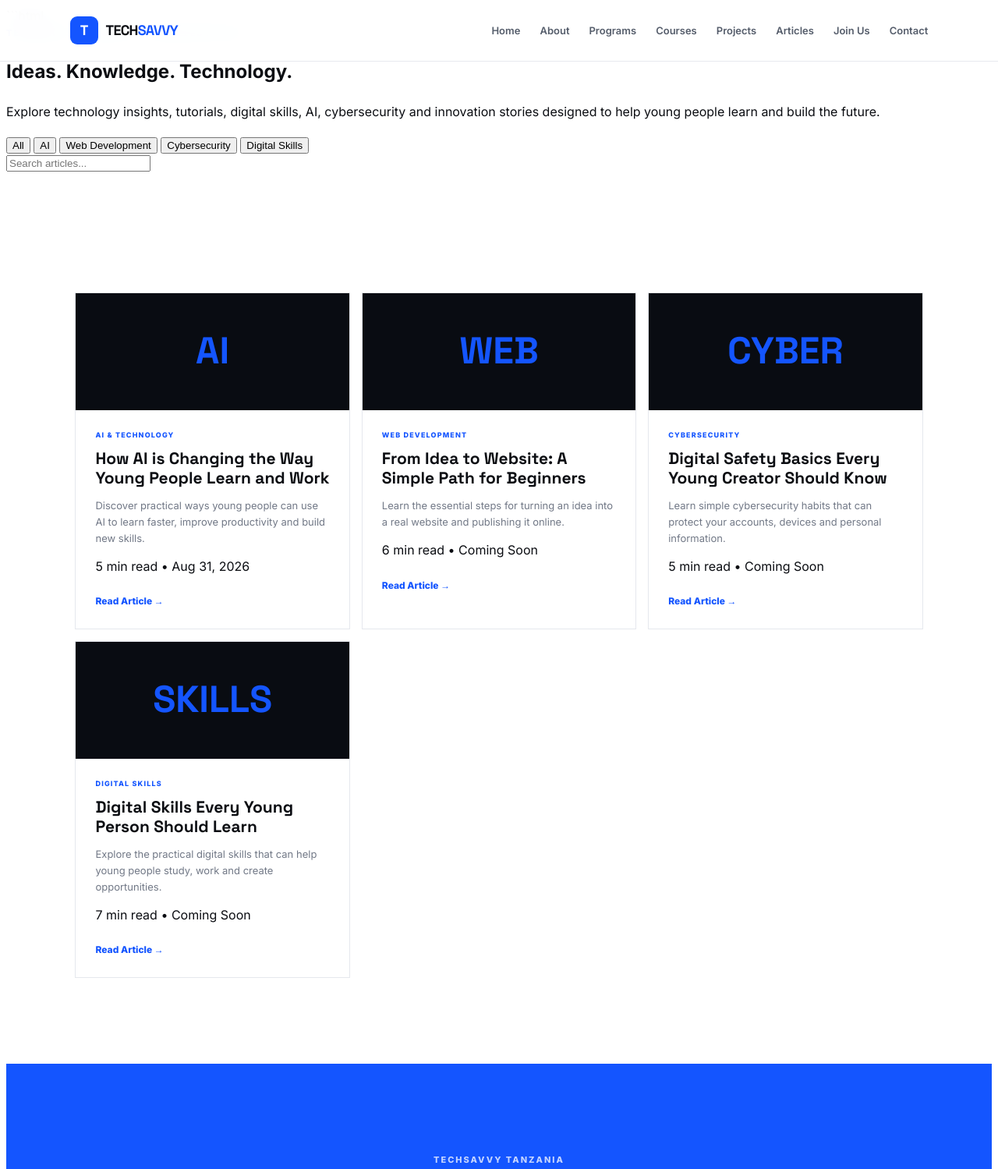
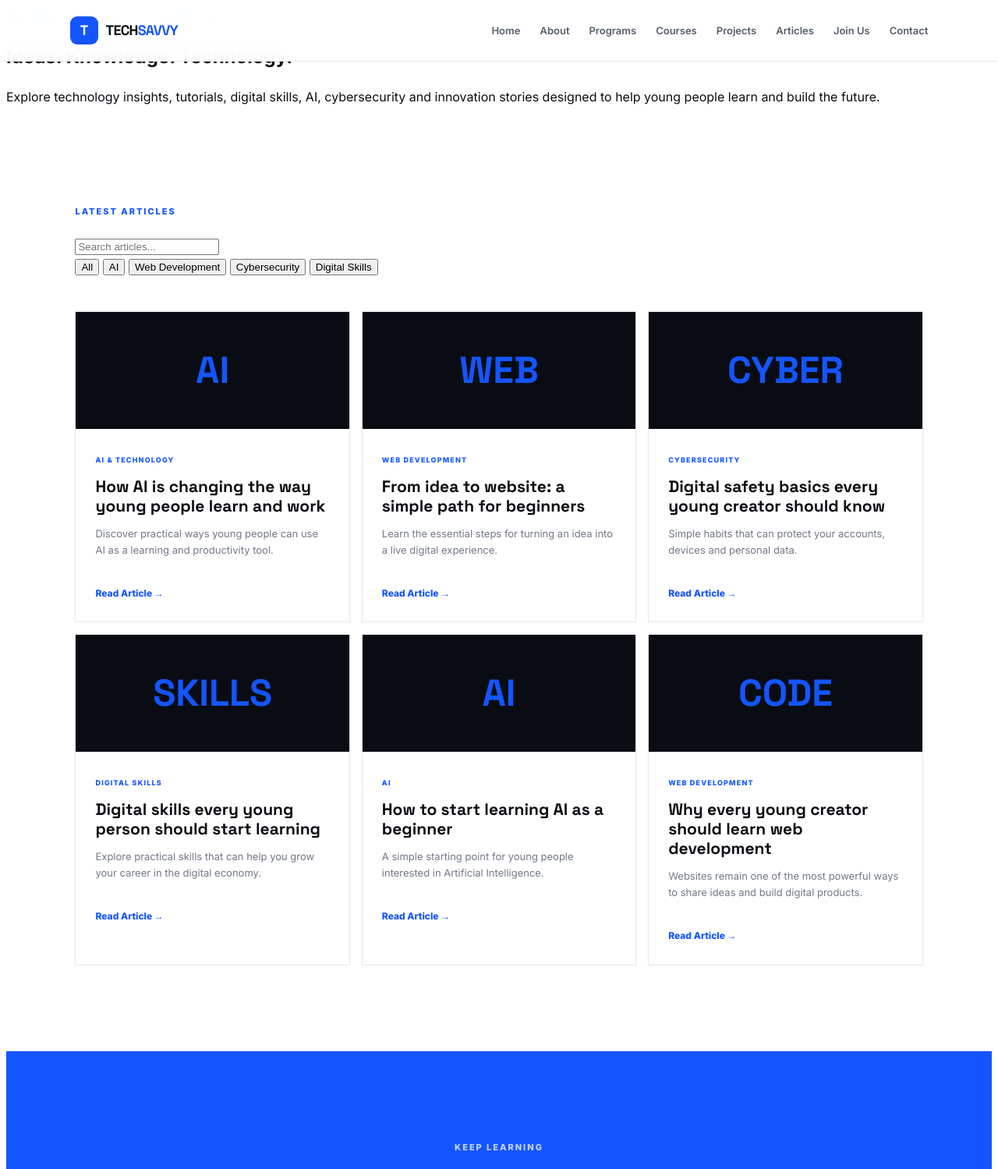
Before and after one commit to Techsavvy255/Techsavvy-Tanzania, a plain HTML site: page articles.html in a window 1280 px wide. Shown: the top 1499 px of the page at 78% size. Drawn offline with Linux system fonts and the light colour scheme.

Commit message:
Update articles.html

````diff
--- a/articles.html
+++ b/articles.html
@@ -1,4 +1,3 @@
-```html
 <!DOCTYPE html>
 <html lang="en">
 
@@ -8,7 +7,7 @@
     <meta name="viewport" content="width=device-width, initial-scale=1.0">
 
     <meta name="description"
-        content="Techsavvy Tanzania Knowledge Hub — technology insights, AI, cybersecurity, web development and digital skills.">
+        content="Read technology articles, tutorials, AI insights, cybersecurity tips and digital skills from Techsavvy Tanzania.">
 
     <meta name="keywords"
         content="Techsavvy Tanzania, technology articles, AI, cybersecurity, web development, digital skills">
@@ -18,10 +17,7 @@
     <title>Articles | Techsavvy Tanzania</title>
 
     <link rel="preconnect" href="https://fonts.googleapis.com">
-
-    <link rel="preconnect"
-        href="https://fonts.gstatic.com"
-        crossorigin>
+    <link rel="preconnect" href="https://fonts.gstatic.com" crossorigin>
 
     <link
         href="https://fonts.googleapis.com/css2?family=Inter:wght@400;500;600;700;800&family=Space+Grotesk:wght@500;600;700&display=swap"
@@ -30,7 +26,6 @@
     <link rel="stylesheet" href="style.css">
 
 </head>
-
 
 <body>
 
@@ -54,25 +49,15 @@
 
     <nav class="nav-menu" id="navMenu">
 
-        <a href="index.html">
-            Home
-        </a>
+        <a href="index.html">Home</a>
 
-        <a href="index.html#about">
-            About
-        </a>
+        <a href="index.html#about">About</a>
 
-        <a href="index.html#programs">
-            Programs
-        </a>
+        <a href="index.html#programs">Programs</a>
 
-        <a href="index.html#courses">
-            Courses
-        </a>
+        <a href="index.html#courses">Courses</a>
 
-        <a href="index.html#projects">
-            Projects
-        </a>
+        <a href="index.html#projects">Projects</a>
 
         <a href="articles.html" class="active">
             Articles
@@ -92,8 +77,7 @@
     <button
         class="menu-btn"
         id="menuBtn"
-        aria-label="Open menu"
-    >
+        aria-label="Open menu">
         ☰
     </button>
 
@@ -101,90 +85,32 @@
 
 
 
-<!-- ================= HERO ================= -->
+<!-- ================= ARTICLES HERO ================= -->
 
-<section class="article-hero">
+<section class="articles-hero">
 
-    <div class="section-label">
+    <div class="articles-hero-content">
+
+        <span class="section-label">
             TECHSAVVY TANZANIA • KNOWLEDGE HUB
-    </div>
-
+        </span>
 
         <h1>
 
             Ideas.
-
-        <span>Knowledge.</span>
-
-        Technology.
+            Knowledge.
+            <span>Technology.</span>
 
         </h1>
 
-
         <p>
 
-        Explore technology insights, tutorials, digital skills,
-        AI, cybersecurity and innovation stories designed to
-        help young people learn and build the future.
+            Explore technology insights, tutorials,
+            digital skills, AI, cybersecurity and
+            innovation stories designed to help
+            young people learn and build the future.
 
         </p>
-
-</section>
-
-
-
-<!-- ================= CATEGORY FILTER ================= -->
-
-<section class="article-tools">
-
-    <div class="category-buttons">
-
-        <button
-            class="category-btn active"
-            onclick="filterArticles('all')"
-        >
-            All
-        </button>
-
-        <button
-            class="category-btn"
-            onclick="filterArticles('ai')"
-        >
-            AI
-        </button>
-
-        <button
-            class="category-btn"
-            onclick="filterArticles('web')"
-        >
-            Web Development
-        </button>
-
-        <button
-            class="category-btn"
-            onclick="filterArticles('cyber')"
-        >
-            Cybersecurity
-        </button>
-
-        <button
-            class="category-btn"
-            onclick="filterArticles('digital')"
-        >
-            Digital Skills
-        </button>
-
-    </div>
-
-
-    <div class="article-search">
-
-        <input
-            type="text"
-            id="articleSearch"
-            placeholder="Search articles..."
-            onkeyup="searchArticles()"
-        >
 
     </div>
 
@@ -196,16 +122,73 @@
 
 <section class="section articles-page">
 
+    <div class="section-label">
+        LATEST ARTICLES
+    </div>
+
+
+    <!-- SEARCH -->
+
+    <div class="article-tools">
+
+        <input
+            type="text"
+            id="searchArticles"
+            placeholder="Search articles..."
+            aria-label="Search articles">
+
+    </div>
+
+
+    <!-- CATEGORIES -->
+
+    <div class="article-categories">
+
+        <button
+            class="category-btn active"
+            data-category="all">
+            All
+        </button>
+
+        <button
+            class="category-btn"
+            data-category="AI">
+            AI
+        </button>
+
+        <button
+            class="category-btn"
+            data-category="Web Development">
+            Web Development
+        </button>
+
+        <button
+            class="category-btn"
+            data-category="Cybersecurity">
+            Cybersecurity
+        </button>
+
+        <button
+            class="category-btn"
+            data-category="Digital Skills">
+            Digital Skills
+        </button>
+
+    </div>
+
+
+
+    <!-- ARTICLE GRID -->
+
     <div class="article-grid" id="articleGrid">
 
 
-        <!-- ================= AI ARTICLE ================= -->
+        <!-- ARTICLE 1 -->
 
         <article
             class="article-card"
-            data-category="ai"
-            data-title="How AI is changing the way young people learn and work"
-        >
+            data-category="AI"
+            data-title="How AI is changing the way young people learn and work">
 
             <div class="article-image">
                 AI
@@ -218,43 +201,20 @@
                     AI & TECHNOLOGY
                 </span>
 
-
                 <h3>
-                    How AI is Changing the Way
-                    Young People Learn and Work
+                    How AI is changing the way
+                    young people learn and work
                 </h3>
 
-
                 <p>
-
-                    Discover practical ways young people
-                    can use AI to learn faster, improve
-                    productivity and build new skills.
-
+                    Discover practical ways young
+                    people can use AI as a learning
+                    and productivity tool.
                 </p>
 
-
-                <div class="article-card-meta">
-
-                    <span>
-                        5 min read
-                    </span>
-
-                    <span>
-                        •
-                    </span>
-
-                    <span>
-                        Aug 31, 2026
-                    </span>
-
-                </div>
-
-
                 <a
-                    href="articles/ai-learning.html"
-                    class="article-read"
-                >
+                    href="article-ai.html"
+                    class="text-link">
                     Read Article →
                 </a>
 
@@ -264,13 +224,12 @@
 
 
 
-        <!-- ================= WEB ARTICLE ================= -->
+        <!-- ARTICLE 2 -->
 
         <article
             class="article-card"
-            data-category="web"
-            data-title="From idea to website a simple path for beginners"
-        >
+            data-category="Web Development"
+            data-title="From idea to website a simple path for beginners">
 
             <div class="article-image">
                 WEB
@@ -283,44 +242,20 @@
                     WEB DEVELOPMENT
                 </span>
 
-
                 <h3>
-                    From Idea to Website:
-                    A Simple Path for Beginners
+                    From idea to website:
+                    a simple path for beginners
                 </h3>
 
-
                 <p>
-
-                    Learn the essential steps for turning
-                    an idea into a real website and
-                    publishing it online.
-
+                    Learn the essential steps for
+                    turning an idea into a live
+                    digital experience.
                 </p>
 
-
-                <div class="article-card-meta">
-
-                    <span>
-                        6 min read
-                    </span>
-
-                    <span>
-                        •
-                    </span>
-
-                    <span>
-                        Coming Soon
-                    </span>
-
-                </div>
-
-
                 <a
-                    href="#"
-                    class="article-read"
-                    onclick="comingSoon(event)"
-                >
+                    href="article-web.html"
+                    class="text-link">
                     Read Article →
                 </a>
 
@@ -330,13 +265,12 @@
 
 
 
-        <!-- ================= CYBER ARTICLE ================= -->
+        <!-- ARTICLE 3 -->
 
         <article
             class="article-card"
-            data-category="cyber"
-            data-title="Digital safety basics every young creator should know"
-        >
+            data-category="Cybersecurity"
+            data-title="Digital safety basics every young creator should know">
 
             <div class="article-image">
                 CYBER
@@ -349,44 +283,20 @@
                     CYBERSECURITY
                 </span>
 
-
                 <h3>
-                    Digital Safety Basics Every
-                    Young Creator Should Know
+                    Digital safety basics every
+                    young creator should know
                 </h3>
 
-
                 <p>
-
-                    Learn simple cybersecurity habits that
-                    can protect your accounts, devices
-                    and personal information.
-
+                    Simple habits that can protect
+                    your accounts, devices and
+                    personal data.
                 </p>
 
-
-                <div class="article-card-meta">
-
-                    <span>
-                        5 min read
-                    </span>
-
-                    <span>
-                        •
-                    </span>
-
-                    <span>
-                        Coming Soon
-                    </span>
-
-                </div>
-
-
                 <a
-                    href="#"
-                    class="article-read"
-                    onclick="comingSoon(event)"
-                >
+                    href="article-cyber.html"
+                    class="text-link">
                     Read Article →
                 </a>
 
@@ -396,13 +306,12 @@
 
 
 
-        <!-- ================= DIGITAL SKILLS ================= -->
+        <!-- ARTICLE 4 -->
 
         <article
             class="article-card"
-            data-category="digital"
-            data-title="Digital skills every young person should learn"
-        >
+            data-category="Digital Skills"
+            data-title="Digital skills young people should learn">
 
             <div class="article-image">
                 SKILLS
@@ -415,44 +324,102 @@
                     DIGITAL SKILLS
                 </span>
 
-
                 <h3>
-                    Digital Skills Every Young
-                    Person Should Learn
+                    Digital skills every young
+                    person should start learning
                 </h3>
 
-
                 <p>
-
-                    Explore the practical digital skills
-                    that can help young people study,
-                    work and create opportunities.
-
+                    Explore practical skills that
+                    can help you grow your career
+                    in the digital economy.
                 </p>
 
-
-                <div class="article-card-meta">
-
-                    <span>
-                        7 min read
-                    </span>
-
-                    <span>
-                        •
-                    </span>
-
-                    <span>
-                        Coming Soon
-                    </span>
+                <a
+                    href="article-skills.html"
+                    class="text-link">
+                    Read Article →
+                </a>
 
             </div>
 
+        </article>
+
+
+
+        <!-- ARTICLE 5 -->
+
+        <article
+            class="article-card"
+            data-category="AI"
+            data-title="How to start learning AI as a beginner">
+
+            <div class="article-image">
+                AI
+            </div>
+
+
+            <div class="article-content">
+
+                <span>
+                    AI
+                </span>
+
+                <h3>
+                    How to start learning AI
+                    as a beginner
+                </h3>
+
+                <p>
+                    A simple starting point for
+                    young people interested in
+                    Artificial Intelligence.
+                </p>
 
                 <a
-                    href="#"
-                    class="article-read"
-                    onclick="comingSoon(event)"
-                >
+                    href="article-ai-beginner.html"
+                    class="text-link">
+                    Read Article →
+                </a>
+
+            </div>
+
+        </article>
+
+
+
+        <!-- ARTICLE 6 -->
+
+        <article
+            class="article-card"
+            data-category="Web Development"
+            data-title="Why every young creator should learn web development">
+
+            <div class="article-image">
+                CODE
+            </div>
+
+
+            <div class="article-content">
+
+                <span>
+                    WEB DEVELOPMENT
+                </span>
+
+                <h3>
+                    Why every young creator
+                    should learn web development
+                </h3>
+
+                <p>
+                    Websites remain one of the
+                    most powerful ways to share
+                    ideas and build digital products.
+                </p>
+
+                <a
+                    href="article-web-skills.html"
+                    class="text-link">
                     Read Article →
                 </a>
 
@@ -468,19 +435,14 @@
 
     <div
         id="noResults"
-        style="
-            display:none;
-            text-align:center;
-            padding:60px 20px;
-        "
-    >
+        style="display:none; text-align:center; padding:60px 20px;">
 
         <h3>
             No articles found.
         </h3>
 
         <p>
-            Try another search or category.
+            Try another search term or category.
         </p>
 
     </div>
@@ -496,39 +458,32 @@
     <div class="join-content">
 
         <div class="section-label">
-            TECHSAVVY TANZANIA
+            KEEP LEARNING
         </div>
-
 
         <h2>
 
-            Learn.
-
+            Learn today.
             <br>
 
-            Build.
-
-            <br>
-
-            <span>Grow.</span>
+            <span>Build tomorrow.</span>
 
         </h2>
 
-
         <p>
 
-            Join Techsavvy Tanzania and become part
-            of a community learning, creating and
-            building with technology.
+            Join Techsavvy Tanzania and become
+            part of a community learning,
+            creating and building with technology.
 
         </p>
 
-
         <a
             href="join.html"
-            class="btn white-btn"
-        >
+            class="btn white-btn">
+
             Join Techsavvy →
+
         </a>
 
     </div>
@@ -557,14 +512,13 @@
     <p>
 
         © 2026 Techsavvy Tanzania.
-
         Empowering Youth Through Technology.
 
     </p>
 
 
-    <a href="index.html">
-        Back to Home ↑
+    <a href="#">
+        Back to top ↑
     </a>
 
 </footer>
@@ -575,156 +529,159 @@
 
 <script>
 
-const menuBtn = document.getElementById("menuBtn");
+const searchInput =
+    document.getElementById("searchArticles");
 
-const navMenu = document.getElementById("navMenu");
+const categoryButtons =
+    document.querySelectorAll(".category-btn");
+
+const articles =
+    document.querySelectorAll(".article-card");
+
+const noResults =
+    document.getElementById("noResults");
+
+let selectedCategory = "all";
+
+
+
+function filterArticles() {
+
+    const searchText =
+        searchInput.value
+        .toLowerCase()
+        .trim();
+
+    let visibleArticles = 0;
+
+
+    articles.forEach(function(article) {
+
+        const category =
+            article.dataset.category;
+
+        const title =
+            article.dataset.title.toLowerCase();
+
+        const content =
+            article.innerText.toLowerCase();
+
+
+        const matchesCategory =
+            selectedCategory === "all" ||
+            category === selectedCategory;
+
+
+        const matchesSearch =
+            title.includes(searchText) ||
+            content.includes(searchText);
+
+
+        if (
+            matchesCategory &&
+            matchesSearch
+        ) {
+
+            article.style.display = "";
+
+            visibleArticles++;
+
+        } else {
+
+            article.style.display = "none";
+
+        }
+
+    });
+
+
+    if (visibleArticles === 0) {
+
+        noResults.style.display = "block";
+
+    } else {
+
+        noResults.style.display = "none";
+
+    }
+
+}
+
+
+
+searchInput.addEventListener(
+    "input",
+    filterArticles
+);
+
+
+
+categoryButtons.forEach(function(button) {
+
+    button.addEventListener(
+        "click",
+        function() {
+
+            categoryButtons.forEach(function(btn) {
+
+                btn.classList.remove("active");
+
+            });
+
+
+            button.classList.add("active");
+
+
+            selectedCategory =
+                button.dataset.category;
+
+
+            filterArticles();
+
+        }
+    );
+
+});
+
+
+
+/* MOBILE MENU */
+
+const menuBtn =
+    document.getElementById("menuBtn");
+
+const navMenu =
+    document.getElementById("navMenu");
 
 
 if (menuBtn) {
 
-    menuBtn.addEventListener("click", function () {
+    menuBtn.addEventListener(
+        "click",
+        function() {
 
             navMenu.classList.toggle("active");
 
-    });
+        }
+    );
 
 }
 
 
 document
     .querySelectorAll(".nav-menu a")
-    .forEach(function (link) {
+    .forEach(function(link) {
 
-        link.addEventListener("click", function () {
+        link.addEventListener(
+            "click",
+            function() {
 
                 navMenu.classList.remove("active");
 
-        });
+            }
+        );
 
     });
-
-
-
-/* ================= FILTER ARTICLES ================= */
-
-function filterArticles(category) {
-
-    const cards =
-        document.querySelectorAll(".article-card");
-
-    const buttons =
-        document.querySelectorAll(".category-btn");
-
-    buttons.forEach(function (button) {
-
-        button.classList.remove("active");
-
-    });
-
-
-    event.target.classList.add("active");
-
-
-    let visible = 0;
-
-
-    cards.forEach(function (card) {
-
-        const cardCategory =
-            card.getAttribute("data-category");
-
-
-        if (
-            category === "all" ||
-            cardCategory === category
-        ) {
-
-            card.style.display = "block";
-
-            visible++;
-
-        } else {
-
-            card.style.display = "none";
-
-        }
-
-    });
-
-
-    document.getElementById("noResults").style.display =
-        visible === 0 ? "block" : "none";
-
-}
-
-
-
-/* ================= SEARCH ================= */
-
-function searchArticles() {
-
-    const search =
-        document
-            .getElementById("articleSearch")
-            .value
-            .toLowerCase();
-
-
-    const cards =
-        document.querySelectorAll(".article-card");
-
-
-    let visible = 0;
-
-
-    cards.forEach(function (card) {
-
-        const title =
-            card
-                .getAttribute("data-title")
-                .toLowerCase();
-
-
-        const content =
-            card.innerText.toLowerCase();
-
-
-        if (
-            title.includes(search) ||
-            content.includes(search)
-        ) {
-
-            card.style.display = "block";
-
-            visible++;
-
-        } else {
-
-            card.style.display = "none";
-
-        }
-
-    });
-
-
-    document.getElementById("noResults").style.display =
-        visible === 0 ? "block" : "none";
-
-}
-
-
-
-/* ================= COMING SOON ================= */
-
-function comingSoon(event) {
-
-    event.preventDefault();
-
-    alert(
-        "This article is coming soon. Stay tuned to Techsavvy Tanzania!"
-    );
-
-}
 
 </script>
 
@@ -732,4 +689,3 @@ function comingSoon(event) {
 </body>
 
 </html>
-```
````
Lines whose indentation alone changed are shown as unchanged.
